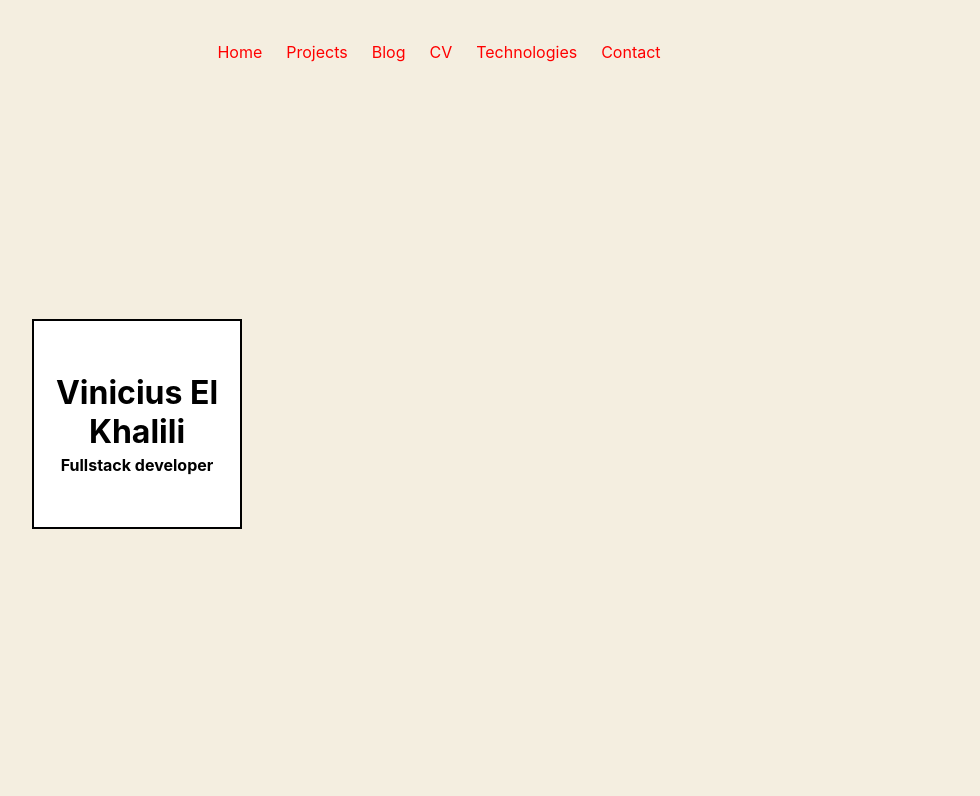
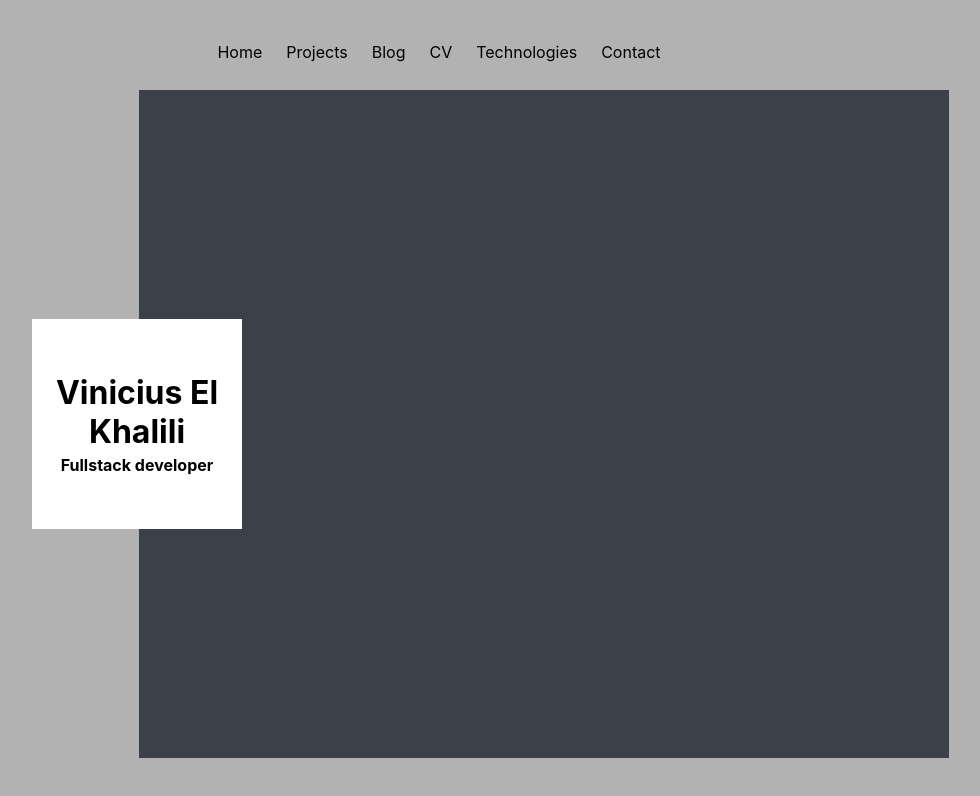
Before and after one commit to vinicius-el-khalili/azalea-two, a Next.js app: page / in a window 1280 px wide. Shown: the top 796 px of the page, without its empty margins (201-1181 px from the left). Built offline with nearby package versions, Linux system fonts and the light colour scheme.

Commit message:
first styling attempts...

```diff
--- a/context/layoutStyleMap.js
+++ b/context/layoutStyleMap.js
@@ -1,5 +1,4 @@
 import cubeSCSS from "@/components/cube/cube.module.scss"
-
 
 // --------- CUBE --------- //
 
@@ -23,7 +22,7 @@ const cubeFaceStyle = {
     "Home":{
         backgroundColor:"white",
         color:"black",
-        border:"2px solid black"
+        borderColor:"transparent"
     },
     "Projects":{
         backgroundColor:"#17C3B2",
@@ -35,7 +34,8 @@ const cubeFaceStyle = {
     },
     "CV":{
         backgroundColor:"#5F00BA",
-        color:"white"
+        color:"white",
+        boxShadow:"0 0 20px #B9EDDD"
     },
     "Technologies":{
         backgroundColor:"#BA274A",
@@ -50,7 +50,7 @@ const cubeFaceStyle = {
 // --------- LAYOUT --------- //
 
 const borderColorMap = {
-    "Home":         "#F4EEE0",
+    "Home":         "transparent",
     "Projects":     "#F4EEE0",
     "Blog":         "#F4EEE0",
     "CV":           "#F4EEE0",
@@ -59,7 +59,7 @@ const borderColorMap = {
 }
 
 const backgroundColorMap = {
-    "Home":         "#F4EEE0",
+    "Home":         "#B2B2B2",
     "Projects":     "#393646",
     "Blog":         "#393646",
     "CV":           "#393646",
@@ -70,7 +70,7 @@ const backgroundColorMap = {
 // --------- NAVBUTTON --------- //
 
 const fontColorMap = {
-    "Home":         "red",
+    "Home":         "black",
     "Projects":     "blue",
     "Blog":         "green",
     "CV":           "black",
--- /dev/null
+++ b/pages/Home.module.scss
@@ -0,0 +1,6 @@
+.mainContainer{
+    background-color: #3C4048;
+    height: 100%;
+    display: grid;
+    place-items: center;
+}
--- a/pages/index.js
+++ b/pages/index.js
@@ -1,17 +1,16 @@
-import Head from 'next/head'
-import styles from '@/styles/Home.module.css'
+import style from './Home.module.scss'
 
 import { useContext } from 'react'
 import AppContext from '@/context/AppContext'
-import Cube from '@/components/cube/cube'
-import NavButtonCollection from '@/components/navButton/NavButtonGroup/NavButtonGroup'
 
 export default function Home() {
   const context = useContext(AppContext)
-
   return (
 
     <>
+
+    <div className={style.mainContainer}></div>
+
     </>
 
   )
```
